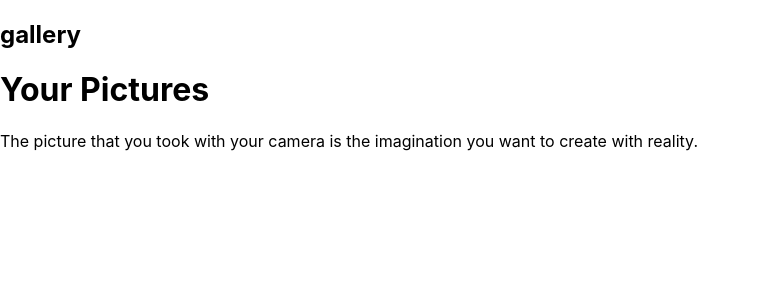
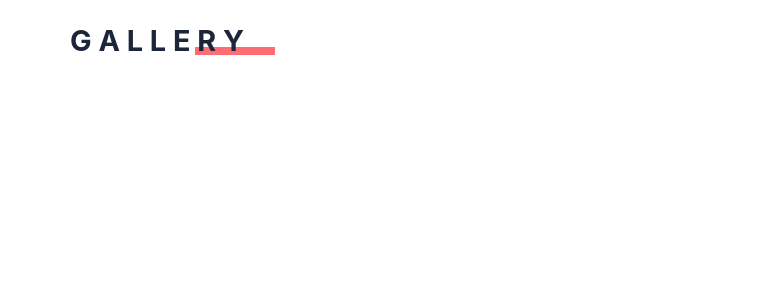
Before and after one commit to thusharathiwanka/gallery, a React (Create React App) app: page / in a window 1280 px wide. Shown: the top 300 px of the page, without its empty margins (0-757 px from the left). Built offline with nearby package versions, Linux system fonts and the light colour scheme.

Commit message:
DELETE, CREATE: header component removed, navbar styling added

```diff
--- a/public/index.html
+++ b/public/index.html
@@ -1,14 +1,12 @@
 <!DOCTYPE html>
 <html lang="en">
+
   <head>
     <meta charset="utf-8" />
     <link rel="icon" href="%PUBLIC_URL%/favicon.ico" />
     <meta name="viewport" content="width=device-width, initial-scale=1" />
     <meta name="theme-color" content="#000000" />
-    <meta
-      name="description"
-      content="Web site created using create-react-app"
-    />
+    <meta name="description" content="Web site created using create-react-app" />
     <link rel="apple-touch-icon" href="%PUBLIC_URL%/logo192.png" />
     <!--
       manifest.json provides metadata used when your web app is installed on a
@@ -24,8 +22,9 @@
       work correctly both with client-side routing and a non-root public URL.
       Learn how to configure a non-root public URL by running `npm run build`.
     -->
-    <title>React App</title>
+    <title>G A L L E R Y</title>
   </head>
+
   <body>
     <noscript>You need to enable JavaScript to run this app.</noscript>
     <div id="root"></div>
@@ -40,4 +39,5 @@
       To create a production bundle, use `npm run build` or `yarn build`.
     -->
   </body>
+
 </html>
--- a/src/App.js
+++ b/src/App.js
@@ -1,13 +1,11 @@
-import Header from "./components/Header";
 import Navbar from "./components/Navbar";
 
 function App() {
-  return (
-    <div className="App">
-      <Navbar />
-      <Header />
-    </div>
-  );
+   return (
+      <div className="App">
+         <Navbar />
+      </div>
+   );
 }
 
 export default App;
--- a/src/components/Header.jsx
+++ /dev/null
@@ -1,15 +0,0 @@
-import React from "react";
-
-const Header = () => {
-  return (
-    <div>
-      <h1>Your Pictures</h1>
-      <p>
-        The picture that you took with your camera is the imagination you want
-        to create with reality.
-      </p>
-    </div>
-  );
-};
-
-export default Header;
--- a/src/components/Navbar.jsx
+++ b/src/components/Navbar.jsx
@@ -1,11 +1,11 @@
 import React from "react";
 
 const Navbar = () => {
-  return (
-    <div>
-      <h2>gallery</h2>
-    </div>
-  );
+   return (
+      <div className="navbar">
+         <h2>G a l l e r y</h2>
+      </div>
+   );
 };
 
 export default Navbar;
--- a/src/index.css
+++ b/src/index.css
@@ -1,13 +1,57 @@
+:root {
+   --accent-color: #fe6d73;
+   --font-color: #1b263b;
+}
+
+*,
+*::before,
+*::after {
+   margin: 0;
+   padding: 0;
+   box-sizing: border-box;
+   color: var(--font-color);
+}
+
 body {
-  margin: 0;
-  font-family: -apple-system, BlinkMacSystemFont, 'Segoe UI', 'Roboto', 'Oxygen',
-    'Ubuntu', 'Cantarell', 'Fira Sans', 'Droid Sans', 'Helvetica Neue',
-    sans-serif;
-  -webkit-font-smoothing: antialiased;
-  -moz-osx-font-smoothing: grayscale;
+   font-family: -apple-system, BlinkMacSystemFont, "Segoe UI", "Roboto",
+      "Oxygen", "Ubuntu", "Cantarell", "Fira Sans", "Droid Sans",
+      "Helvetica Neue", sans-serif;
+   -webkit-font-smoothing: antialiased;
+   -moz-osx-font-smoothing: grayscale;
 }
 
 code {
-  font-family: source-code-pro, Menlo, Monaco, Consolas, 'Courier New',
-    monospace;
+   font-family: source-code-pro, Menlo, Monaco, Consolas, "Courier New",
+      monospace;
 }
+
+.App {
+   max-width: 1140px;
+   margin: 0 auto;
+}
+
+.navbar {
+   min-height: 10vh;
+   display: flex;
+   align-items: center;
+}
+
+.navbar h2 {
+   text-transform: uppercase;
+   position: relative;
+   font-size: 1.8rem;
+}
+
+.navbar h2::after {
+   content: "";
+   width: 5rem;
+   height: 0.5rem;
+   background-color: var(--accent-color);
+   position: absolute;
+   bottom: 8%;
+   right: -18%;
+   z-index: -1;
+}
+
+.app-header h1 {
+}
```
Also changed, not shown: src/index.js (+4 -4 lines), public/logo192.png (deleted), public/logo512.png (deleted).
